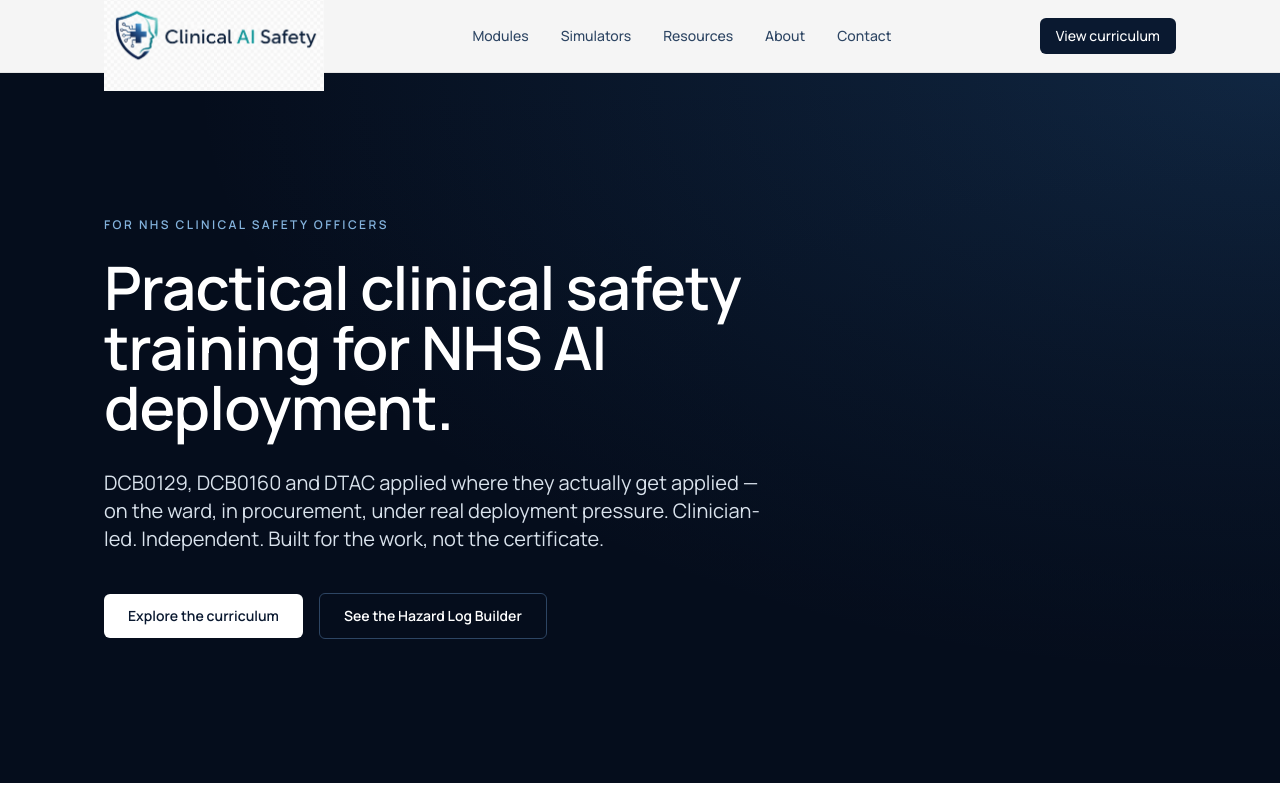
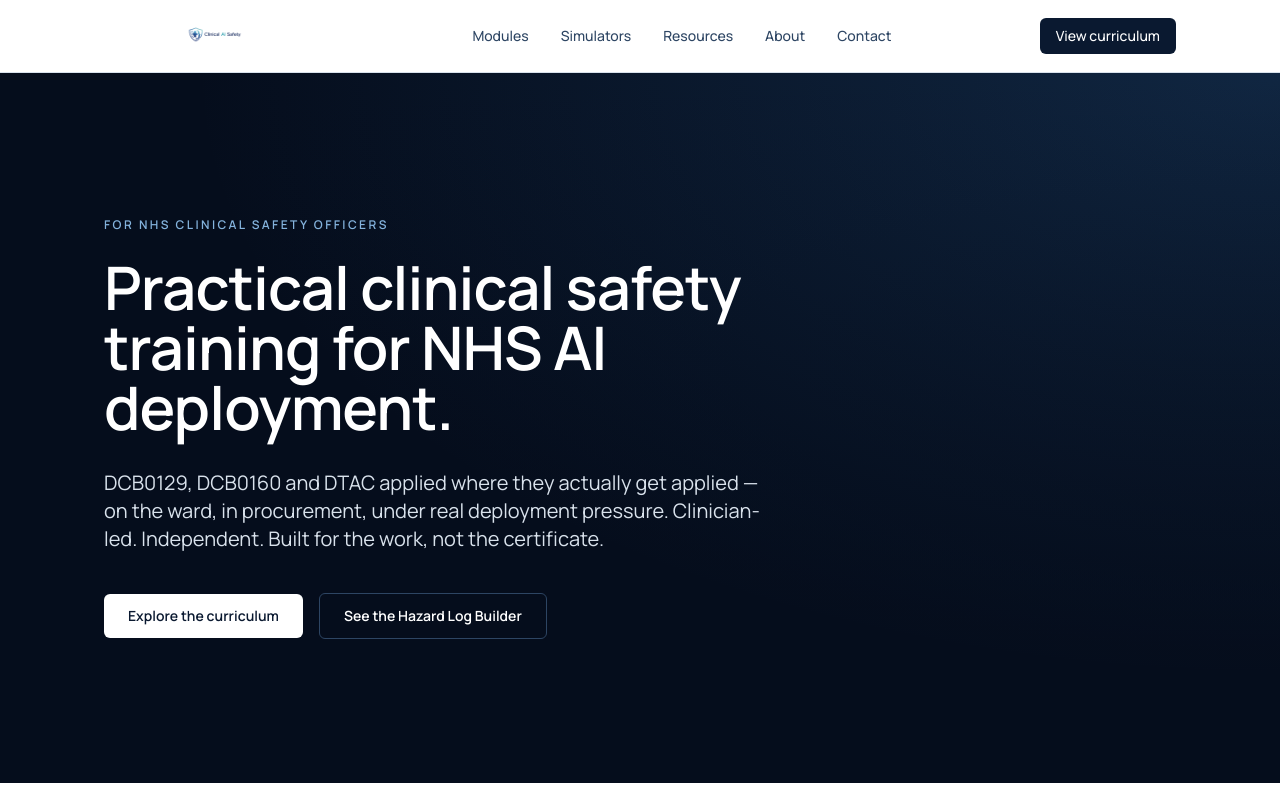
Before and after one commit to drlistin/clinical-ai-safety, a Next.js app: page / in a window 1280 px wide. Shown: the top 800 px of the page. Built offline with nearby package versions, Linux system fonts and the light colour scheme.

Commit message:
Add final transparent style logo

```diff
--- a/components/Header.tsx
+++ b/components/Header.tsx
@@ -5,7 +5,7 @@
 
 export default function Header() {
   return (
-    <header className="sticky top-0 z-40 border-b border-[#e5e5e5] bg-[#f5f5f5]">
+    <header className="sticky top-0 z-40 border-b border-navy-100 bg-white">
       <Container className="flex h-16 items-center justify-between md:h-[72px]">
         <Link
           href="/"
@@ -19,7 +19,7 @@
             height={200}
             priority
             sizes="(min-width: 768px) 220px, 160px"
-            className="h-auto w-[160px] md:w-[220px]"
+            className="h-auto w-[160px] max-h-12 object-contain md:w-[220px] md:max-h-14"
           />
         </Link>
 
```
Also changed, not shown: public/logo.png.
